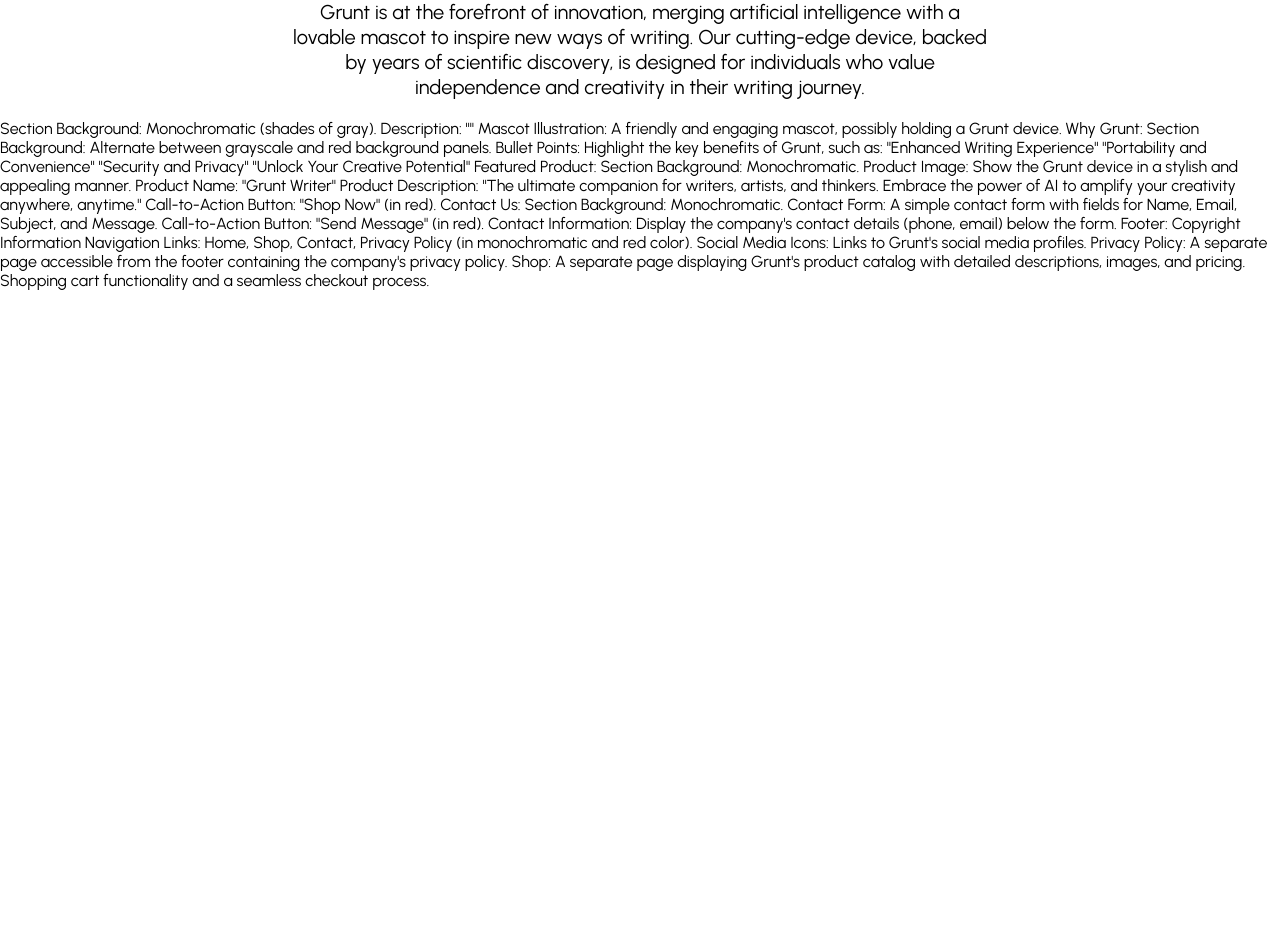
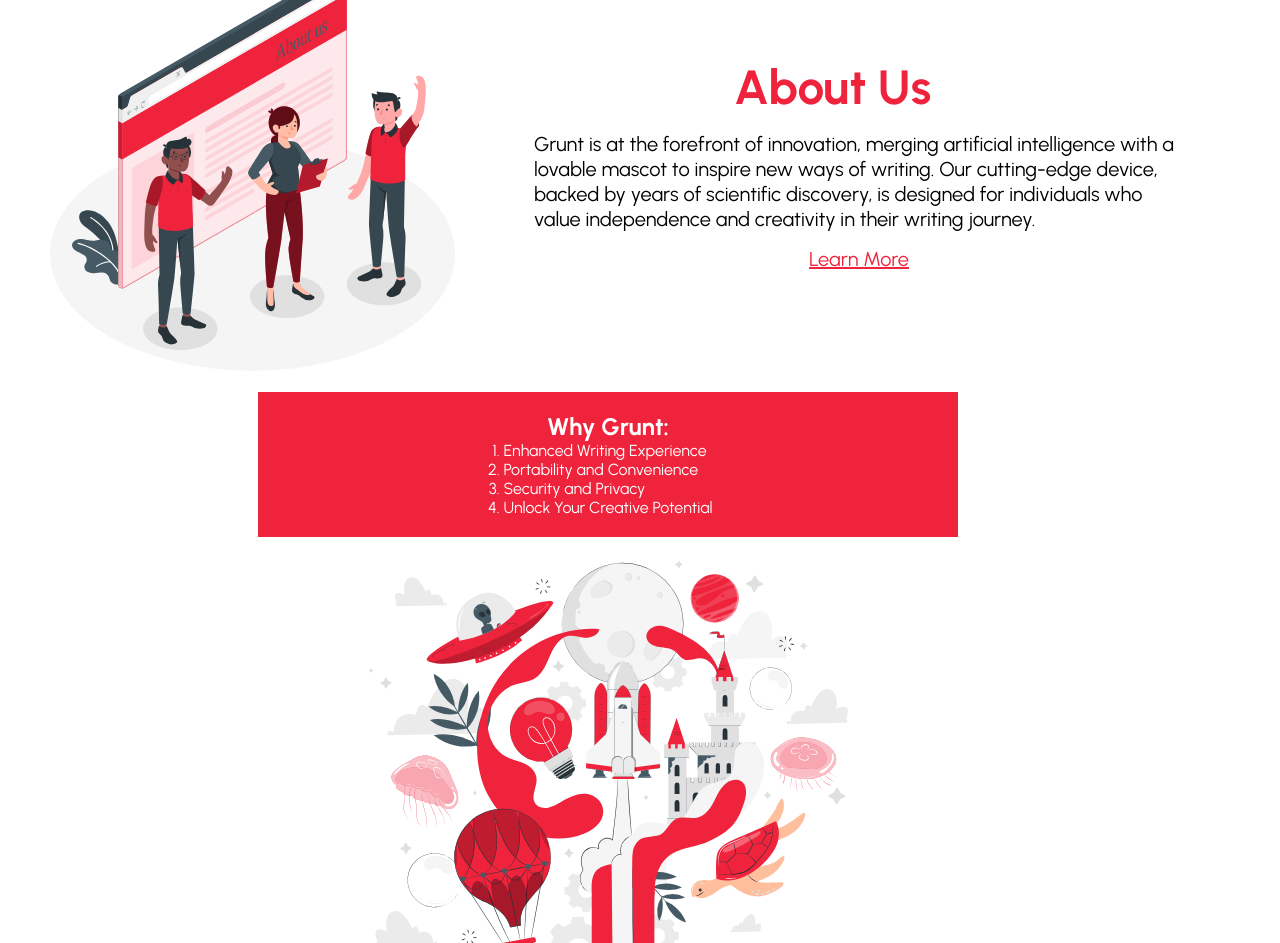
Before and after one commit to favy-codez/Grunt-project, a plain HTML site: page index.html in a window 1280 px wide. Shown: the part 645-1588 px from the top of the page. Before the commit the page ends 935 px from the top, so only its background shows below. Drawn offline with nearby package versions, Linux system fonts and the light colour scheme.

Commit message:
added home page styling

```diff
--- a/index.html
+++ b/index.html
@@ -40,15 +40,30 @@
 
     <!-- ABOUT SECTION -->
     <section class="about-section">
-        <h3>About <span>Us</span></h3>
-        <p>
-            Grunt is at the forefront of innovation, merging artificial intelligence with a lovable mascot to inspire new ways of writing. Our cutting-edge device, backed by years of scientific discovery, is designed for individuals who value independence and creativity in their writing journey.
-        </p>
+        <img src="./IMAGES/About us page-amico.svg" alt="">
+        <div class="why-text">
+            <h3>About <span>Us</span></h3>
+            <p>
+                Grunt is at the forefront of innovation, merging artificial intelligence with a lovable mascot to inspire new ways of writing. Our cutting-edge device, backed by years of scientific discovery, is designed for individuals who value independence and creativity in their writing journey.
+            </p>
+           <div class="learn">
+                <a href="">Learn More</a>
+           </div>
+        </div>
     </section>
 
     <!-- WHY SECTION -->
     <section class="why-section">
-
+        <img src="./IMAGES/Creative writing-pana.svg" alt="">
+        <div class="why-sect">
+            <h2>Why Grunt:</h2>
+            <ol>
+                <li>Enhanced Writing Experience</li>
+                <li>Portability and Convenience</li>
+                <li>Security and Privacy</li>
+                <li>Unlock Your Creative Potential</li>
+            </ol>
+        </div>
     </section>
 
     <!-- FOOTER -->
@@ -61,14 +76,14 @@
 Section Background: Monochromatic (shades of gray).
 Description: ""
 Mascot Illustration: A friendly and engaging mascot, possibly holding a Grunt device.
-Why Grunt:
+
 
 Section Background: Alternate between grayscale and red background panels.
 Bullet Points: Highlight the key benefits of Grunt, such as:
-"Enhanced Writing Experience"
-"Portability and Convenience"
-"Security and Privacy"
-"Unlock Your Creative Potential"
+""
+""
+""
+""
 Featured Product:
 
 Section Background: Monochromatic.
--- a/style.css
+++ b/style.css
@@ -97,8 +97,10 @@
 
 /* ABOUT US */
 .about-section{
-    display: block;
-    text-align: center;
+    display: flex;
+    align-items: center;
+    justify-content: space-between;
+    padding: 13px 6rem 0rem 2rem;
 }
 
 .about-section h3{
@@ -110,13 +112,50 @@
 }
 
 .about-section p{
-    width: 700px;
+    width: 650px;
+    text-align: left;
     line-height: 25px;
     font-size: 20px;
     display: block;
     margin: 0 auto;
 }
 
+.about-section img{
+    width: 450px;
+}
+
+.why-text a{
+    color: #ef233c;
+}
+
+.why-text .learn{
+    text-align: center;
+    margin: 15px 0 0 0;
+    font-size: 20px;
+}
+
+/* WHY SECTION */
+.why-section{
+    padding: 3px 6rem 1rem 2rem;
+    display: flex;
+    flex-direction: column-reverse;
+    align-items: center;
+}
+
+.why-sect{
+    width: 700px;
+    padding: 20px ;
+    background-color: #ef233c;
+    color: #fff;
+    font-size: 16px;
+    display: flex;
+    flex-direction: column;
+    align-items: center;
+}
+
+.why-section img{
+    width: 600px;
+}
 
 /***********************************************************SHOP PAGE */
 
```
Also changed, not shown: IMAGES/About us page-amico.svg (added), IMAGES/Creative writing-bro.svg (added), IMAGES/Creative writing-pana.svg (added).
